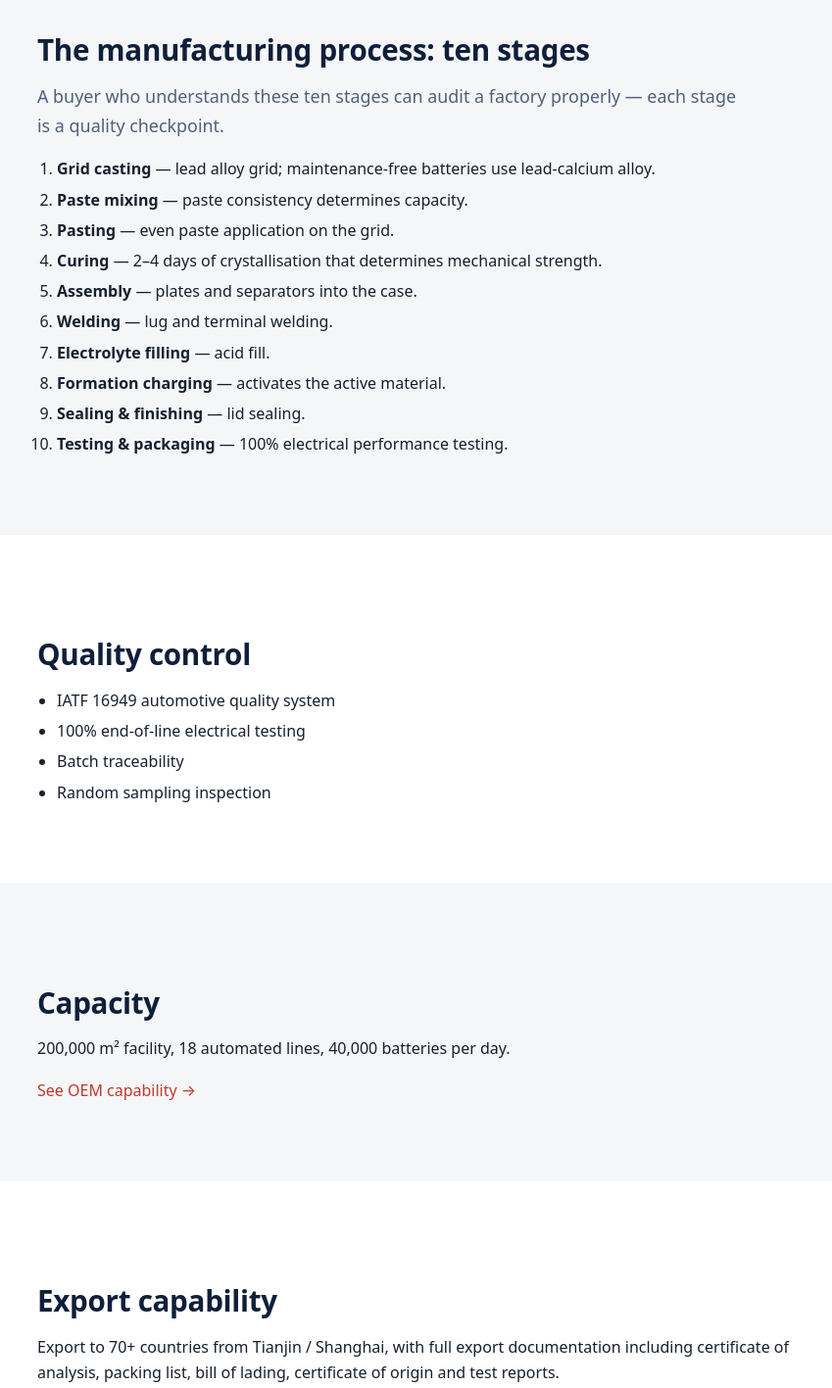
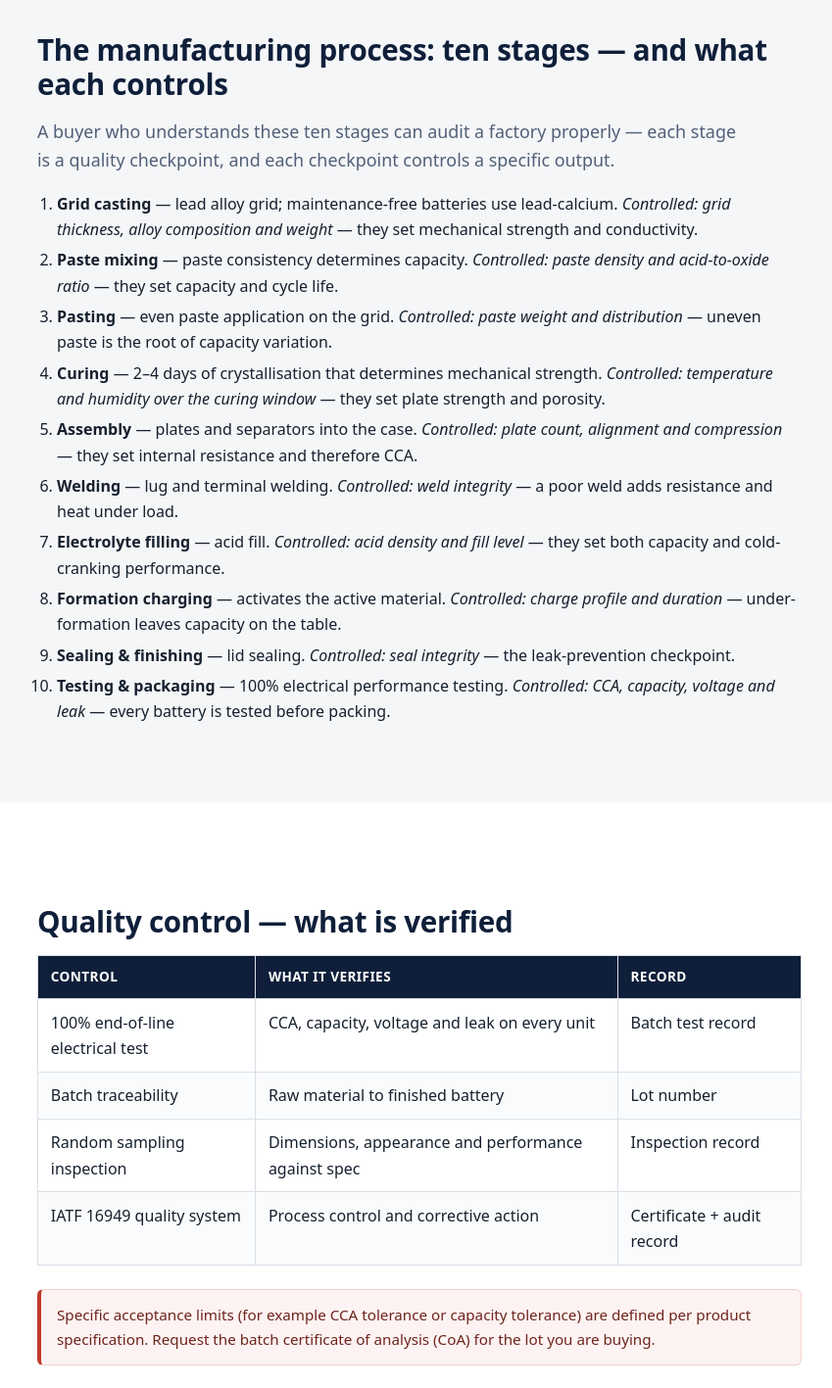
Before and after one commit to martinxionbiotech-max/dingweibattery, an Astro site: page /factory in a window 1280 px wide. Shown: the part 2620-4037 px from the top of the page at 98% size, without its empty margins (212-1061 px from the left). Built offline with nearby package versions, Linux system fonts and the light colour scheme; Astro itself is replaced by a stand-in of ours.

Commit message:
content(P1-factory-evidence): upgrade factory page — ten stages with 'what each controls' + QC evidence table (what's verified + record), replacing marketing slogans

```diff
--- a/src/pages/factory/index.astro
+++ b/src/pages/factory/index.astro
@@ -81,31 +81,35 @@ const jsonLd = [
   </section>
 
   <section class="section container prose">
-    <h2>The manufacturing process: ten stages</h2>
-    <p class="lead">A buyer who understands these ten stages can audit a factory properly — each stage is a quality checkpoint.</p>
+    <h2>The manufacturing process: ten stages — and what each controls</h2>
+    <p class="lead">A buyer who understands these ten stages can audit a factory properly — each stage is a quality checkpoint, and each checkpoint controls a specific output.</p>
     <ol>
-      <li><strong>Grid casting</strong> — lead alloy grid; maintenance-free batteries use lead-calcium alloy.</li>
-      <li><strong>Paste mixing</strong> — paste consistency determines capacity.</li>
-      <li><strong>Pasting</strong> — even paste application on the grid.</li>
-      <li><strong>Curing</strong> — 2–4 days of crystallisation that determines mechanical strength.</li>
-      <li><strong>Assembly</strong> — plates and separators into the case.</li>
-      <li><strong>Welding</strong> — lug and terminal welding.</li>
-      <li><strong>Electrolyte filling</strong> — acid fill.</li>
-      <li><strong>Formation charging</strong> — activates the active material.</li>
-      <li><strong>Sealing &amp; finishing</strong> — lid sealing.</li>
-      <li><strong>Testing &amp; packaging</strong> — 100% electrical performance testing.</li>
+      <li><strong>Grid casting</strong> — lead alloy grid; maintenance-free batteries use lead-calcium. <em>Controlled: grid thickness, alloy composition and weight</em> — they set mechanical strength and conductivity.</li>
+      <li><strong>Paste mixing</strong> — paste consistency determines capacity. <em>Controlled: paste density and acid-to-oxide ratio</em> — they set capacity and cycle life.</li>
+      <li><strong>Pasting</strong> — even paste application on the grid. <em>Controlled: paste weight and distribution</em> — uneven paste is the root of capacity variation.</li>
+      <li><strong>Curing</strong> — 2–4 days of crystallisation that determines mechanical strength. <em>Controlled: temperature and humidity over the curing window</em> — they set plate strength and porosity.</li>
+      <li><strong>Assembly</strong> — plates and separators into the case. <em>Controlled: plate count, alignment and compression</em> — they set internal resistance and therefore CCA.</li>
+      <li><strong>Welding</strong> — lug and terminal welding. <em>Controlled: weld integrity</em> — a poor weld adds resistance and heat under load.</li>
+      <li><strong>Electrolyte filling</strong> — acid fill. <em>Controlled: acid density and fill level</em> — they set both capacity and cold-cranking performance.</li>
+      <li><strong>Formation charging</strong> — activates the active material. <em>Controlled: charge profile and duration</em> — under-formation leaves capacity on the table.</li>
+      <li><strong>Sealing &amp; finishing</strong> — lid sealing. <em>Controlled: seal integrity</em> — the leak-prevention checkpoint.</li>
+      <li><strong>Testing &amp; packaging</strong> — 100% electrical performance testing. <em>Controlled: CCA, capacity, voltage and leak</em> — every battery is tested before packing.</li>
     </ol>
   </section>
 
   <section class="section section--alt">
     <div class="container prose">
-      <h2>Quality control</h2>
-      <ul>
-        <li>IATF 16949 automotive quality system</li>
-        <li>100% end-of-line electrical testing</li>
-        <li>Batch traceability</li>
-        <li>Random sampling inspection</li>
-      </ul>
+      <h2>Quality control — what is verified</h2>
+      <table>
+        <thead><tr><th>Control</th><th>What it verifies</th><th>Record</th></tr></thead>
+        <tbody>
+          <tr><td>100% end-of-line electrical test</td><td>CCA, capacity, voltage and leak on every unit</td><td>Batch test record</td></tr>
+          <tr><td>Batch traceability</td><td>Raw material to finished battery</td><td>Lot number</td></tr>
+          <tr><td>Random sampling inspection</td><td>Dimensions, appearance and performance against spec</td><td>Inspection record</td></tr>
+          <tr><td>IATF 16949 quality system</td><td>Process control and corrective action</td><td>Certificate + audit record</td></tr>
+        </tbody>
+      </table>
+      <p class="note">Specific acceptance limits (for example CCA tolerance or capacity tolerance) are defined per product specification. Request the batch certificate of analysis (CoA) for the lot you are buying.</p>
     </div>
   </section>
 
```
